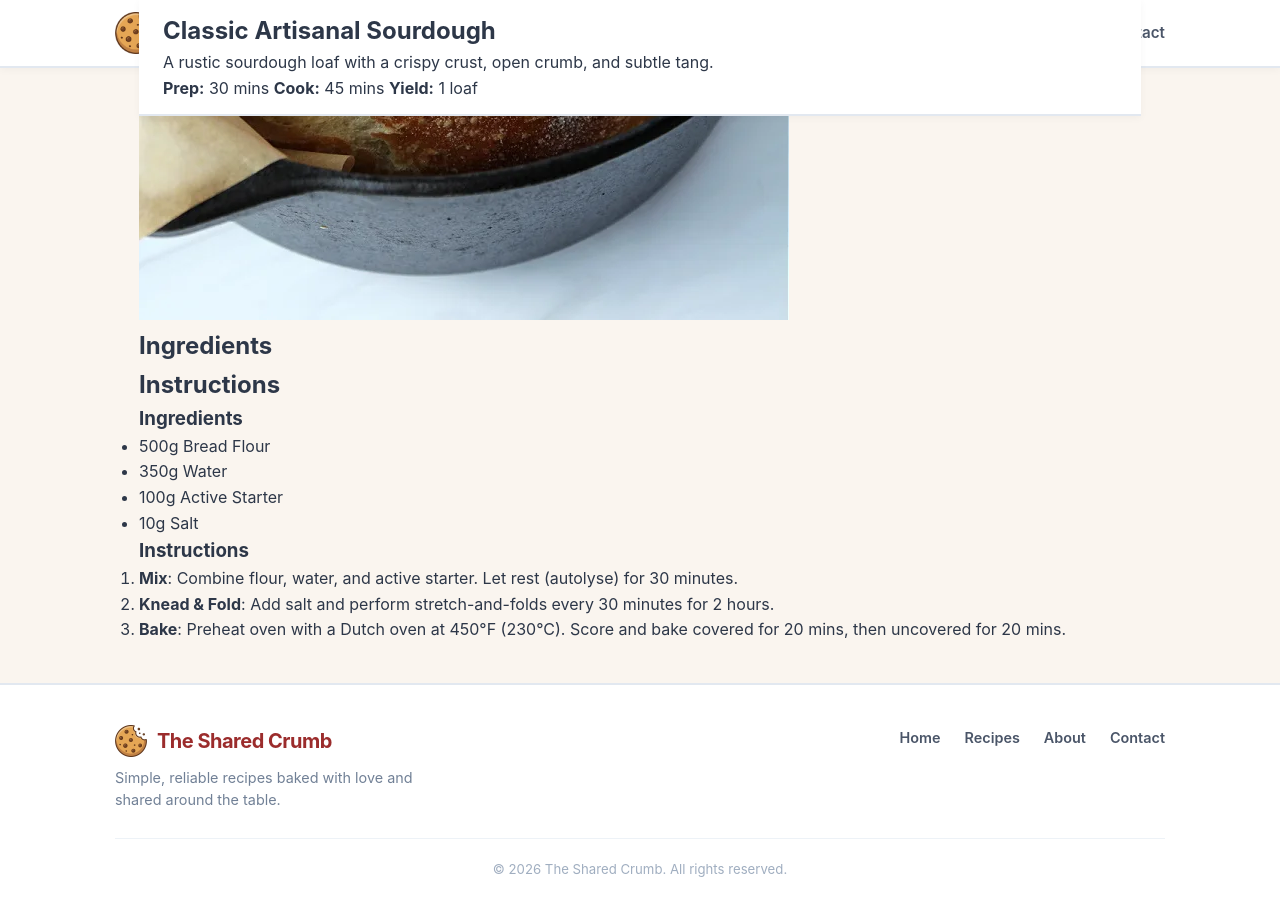
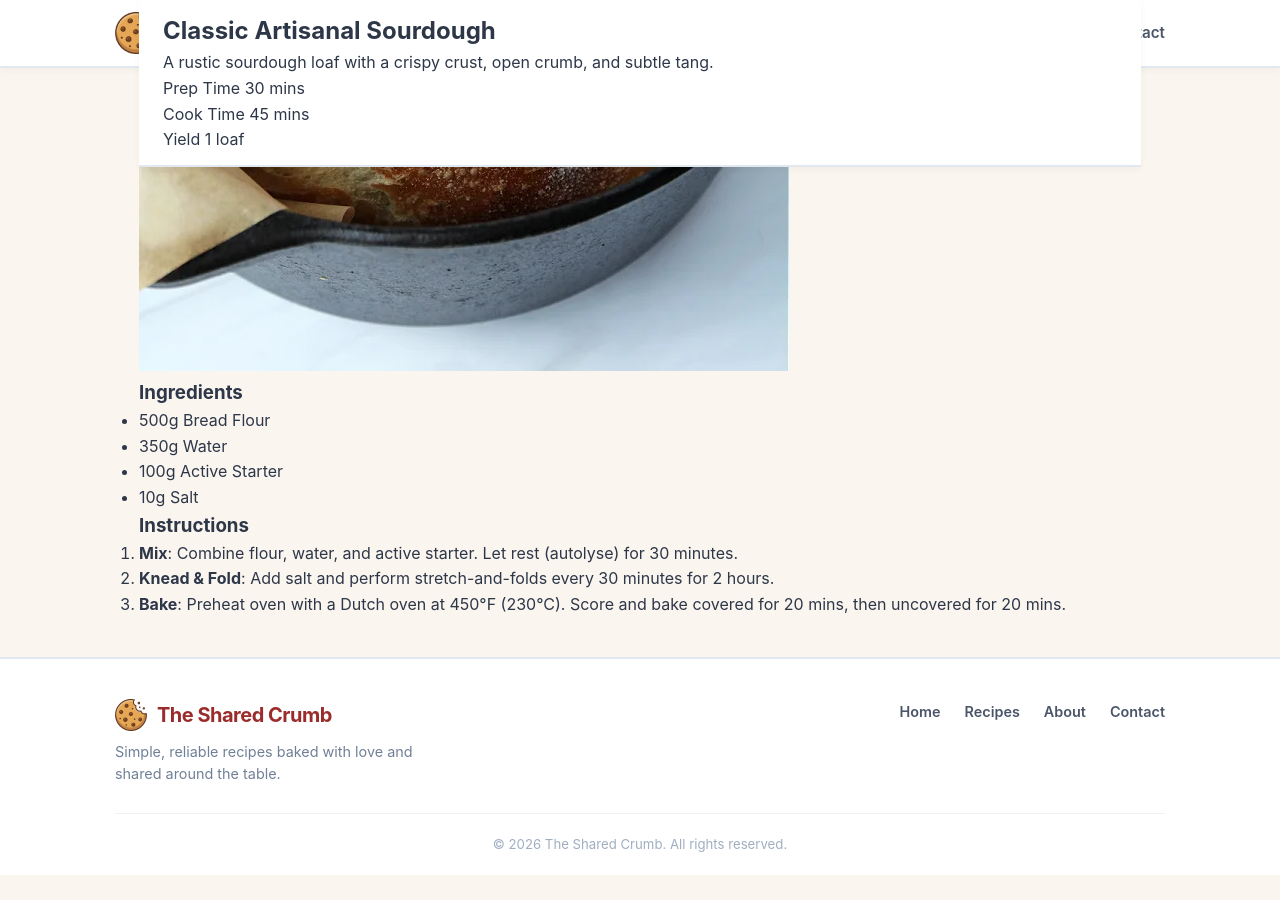
Before and after one commit to TheSharedCrumb/TheSharedCrumb, a Jekyll site: the page built from _recipes/test-sourdough.md, in a window 1280 px wide and 900 px high, scrolled down 812 px. Built offline with Jekyll 4.4.1, drawn with Linux system fonts in a browser that asks for light colours; after the commit the page ends 1687 px from its top, so only the background shows below that.

Commit message:
Update recipe.html

```diff
--- a/_layouts/recipe.html
+++ b/_layouts/recipe.html
@@ -13,38 +13,46 @@
   {% include header.html %}
 
   <main class="recipe-detail-container">
-    <article class="recipe-card">
+    <article class="recipe-article">
+      <!-- Recipe Header & Metadata -->
       <header class="recipe-header">
         <h1>{{ page.title }}</h1>
-        <p class="recipe-description">{{ page.description }}</p>
+        {% if page.description %}
+          <p class="recipe-description">{{ page.description }}</p>
+        {% endif %}
 
         <div class="recipe-meta">
-          <span><strong>Prep:</strong> {{ page.prep_time }}</span>
-          <span><strong>Cook:</strong> {{ page.cook_time }}</span>
-          <span><strong>Yield:</strong> {{ page.yield }}</span>
+          {% if page.prep_time %}
+            <div class="meta-item">
+              <span class="meta-label">Prep Time</span>
+              <span class="meta-value">{{ page.prep_time }}</span>
+            </div>
+          {% endif %}
+          {% if page.cook_time %}
+            <div class="meta-item">
+              <span class="meta-label">Cook Time</span>
+              <span class="meta-value">{{ page.cook_time }}</span>
+            </div>
+          {% endif %}
+          {% if page.yield %}
+            <div class="meta-item">
+              <span class="meta-label">Yield</span>
+              <span class="meta-value">{{ page.yield }}</span>
+            </div>
+          {% endif %}
         </div>
       </header>
 
+      <!-- Featured Image (Constrained Height) -->
       {% if page.image %}
         <div class="recipe-image-container">
           <img src="{{ page.image | relative_url }}" alt="{{ page.title }}">
         </div>
       {% endif %}
 
+      <!-- Recipe Content Body -->
       <div class="recipe-body">
-        <section class="ingredients-section">
-          <h2>Ingredients</h2>
-          <ul>
-            {% for ingredient in page.ingredients %}
-              <li>{{ ingredient }}</li>
-            {% endfor %}
-          </ul>
-        </section>
-
-        <section class="instructions-section">
-          <h2>Instructions</h2>
-          {{ content }}
-        </section>
+        {{ content }}
       </div>
     </article>
   </main>
```
